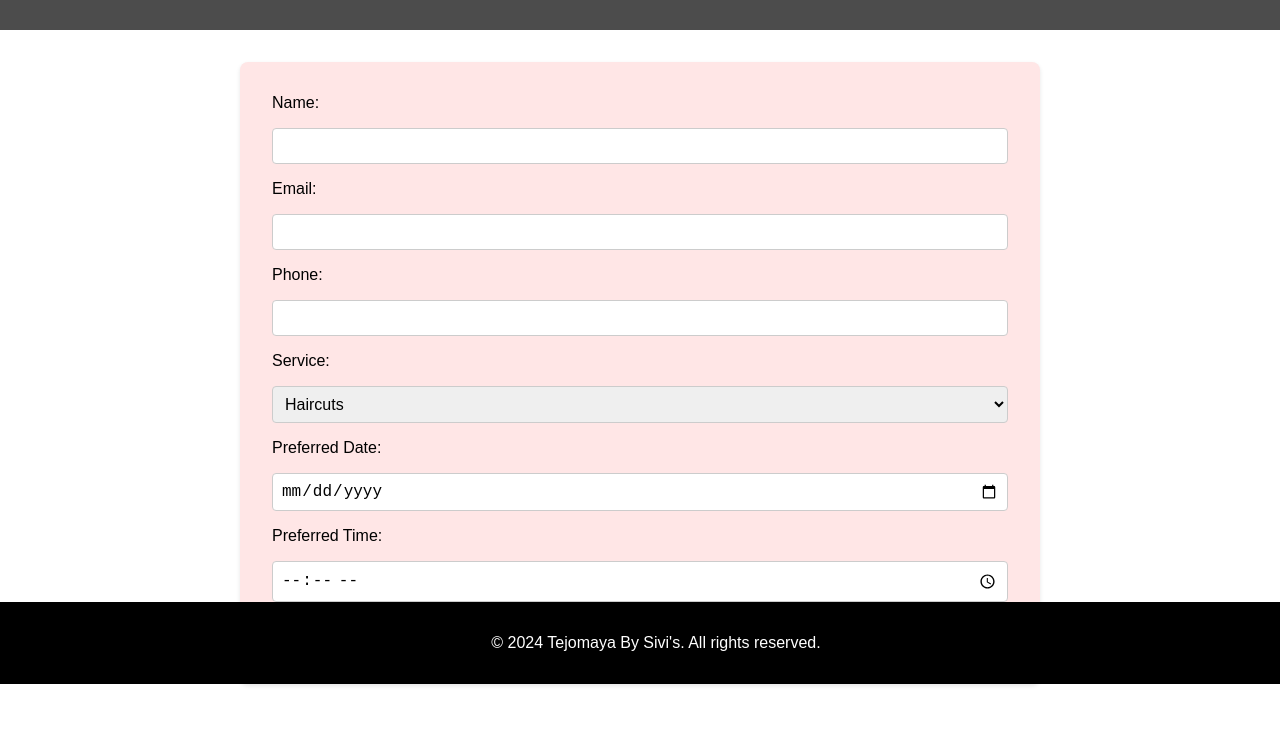
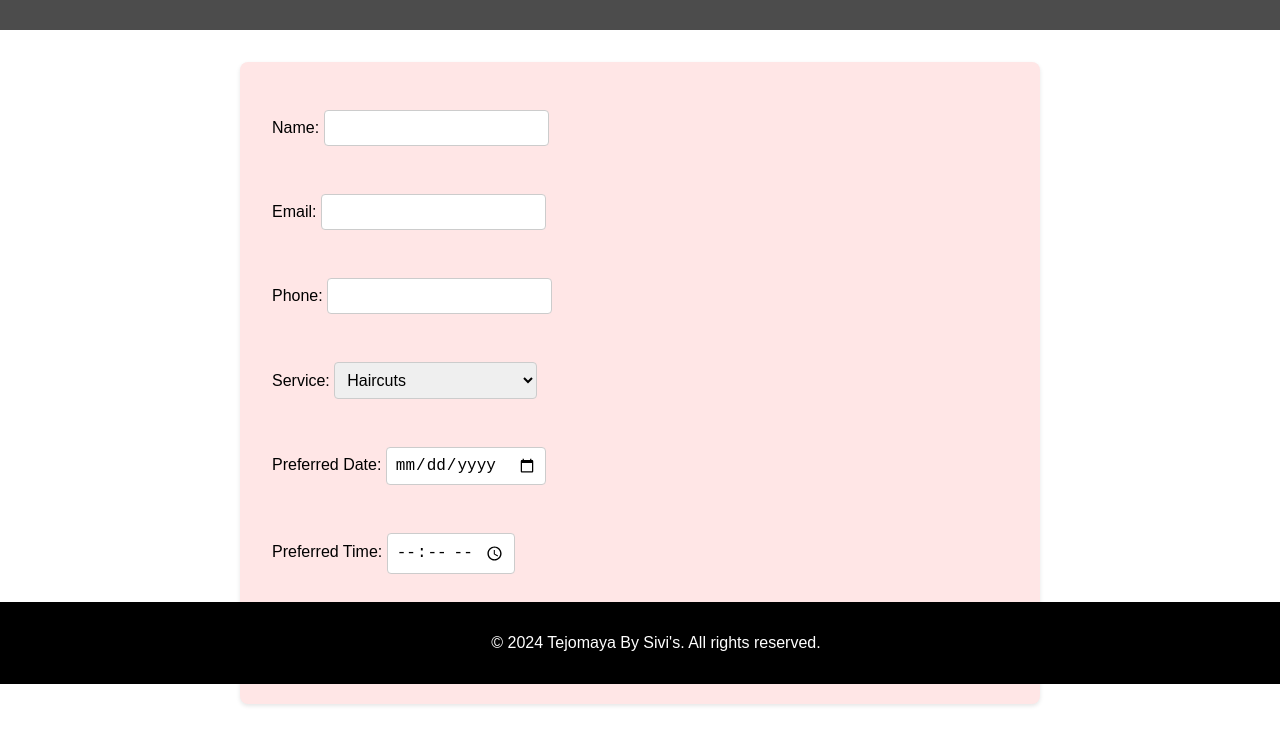
Before and after one commit to tejomayabysivis/shop-website, a plain HTML site: page booking.html in a window 1280 px wide. Shown: the part 116-852 px from the top of the page. Drawn offline with Linux system fonts and the light colour scheme.

Commit message:
webiste content basic

```diff
--- a/booking.html
+++ b/booking.html
@@ -21,18 +21,20 @@
 
     <section id="booking">
         <div class="form-container">
-            <form id="bookingForm">
-                <label for="name">Name:</label>
-                <input type="text" id="name" name="name" required>
-
-                <label for="email">Email:</label>
-                <input type="email" id="email" name="email" required>
-
-                <label for="phone">Phone:</label>
-                <input type="tel" id="phone" name="phone" required>
-
-                <label for="service">Service:</label>
-                <select id="service" name="service" required>
+            <form name="booking" method="POST" data-netlify="true" netlify-honeypot="bot-field">
+                <input type="hidden" name="form-name" value="booking" />
+                <p>
+                    <label>Name: <input type="text" name="name" required /></label>
+                </p>
+                <p>
+                    <label>Email: <input type="email" name="email" required /></label>
+                </p>
+                <p>
+                    <label>Phone: <input type="tel" name="phone" required /></label>
+                </p>
+                <p>
+                    <label>Service:
+                        <select name="service" required>
                             <option value="haircuts">Haircuts</option>
                             <option value="facials">Facials</option>
                             <option value="manicure-pedicure">Manicure and Pedicure</option>
@@ -44,14 +46,17 @@
                             <option value="photoshoot">Photoshoot</option>
                             <option value="fashion-makeup">Fashion Makeup</option>
                         </select>
-
-                <label for="date">Preferred Date:</label>
-                <input type="date" id="date" name="date" required>
-
-                <label for="time">Preferred Time:</label>
-                <input type="time" id="time" name="time" required>
-
+                    </label>
+                </p>
+                <p>
+                    <label>Preferred Date: <input type="date" name="date" required /></label>
+                </p>
+                <p>
+                    <label>Preferred Time: <input type="time" name="time" required /></label>
+                </p>
+                <p>
                     <button type="submit">Book Now</button>
+                </p>
             </form>
         </div>
     </section>
@@ -59,7 +64,5 @@
     <footer>
         <p>&copy; 2024 Tejomaya By Sivi's. All rights reserved.</p>
     </footer>
-
-    <script src="script.js"></script>
 </body>
 </html>
```
Lines whose indentation alone changed are shown as unchanged.
